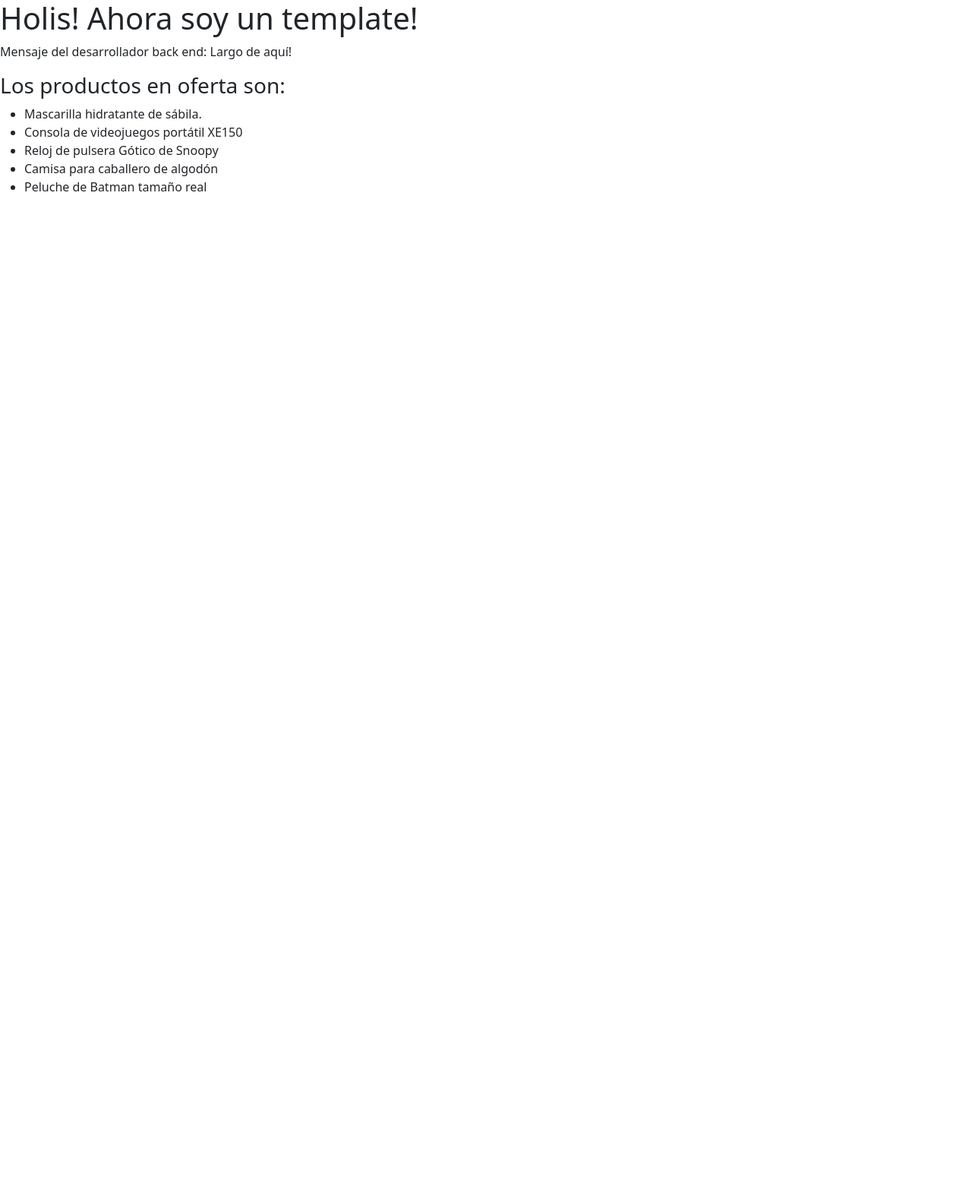
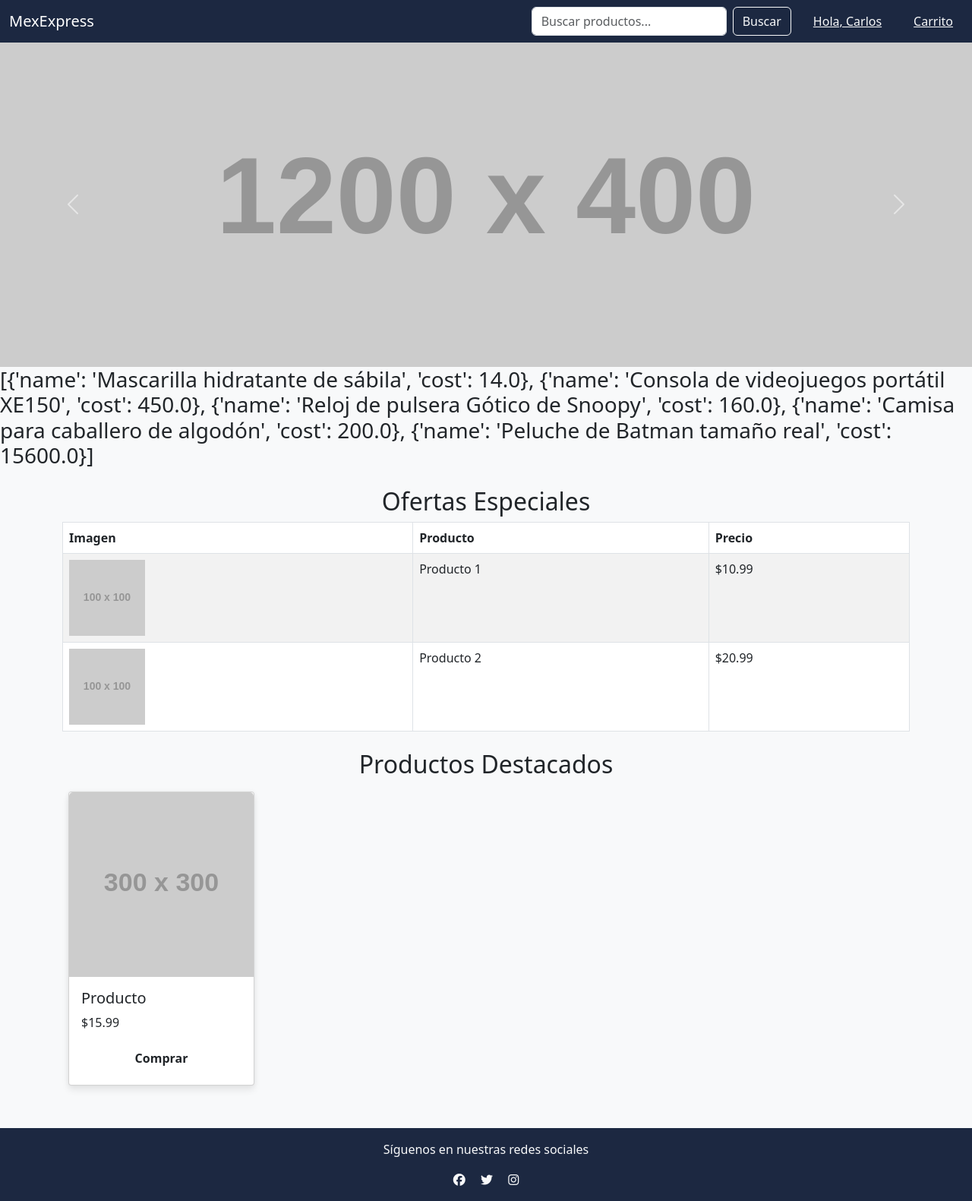
Before and after one commit to CarlosRubioTNM/mexexpress, a Django app: page / in a window 1280 px wide. Shown: the whole page at 76% size. Before the commit the page ends 252 px from the top, so only its background shows below. Run offline with Django 4.2, Linux system fonts and the light colour scheme; grey boxes labelled with a size stand in for pictures from a placeholder-image service; some libraries are stand-ins or nearby versions.

Commit message:
Clase 27 febrero

```diff
--- a/mexexpress/settings.py
+++ b/mexexpress/settings.py
@@ -16,6 +16,7 @@
 # Build paths inside the project like this: BASE_DIR / 'subdir'.
 BASE_DIR = Path(__file__).resolve().parent.parent
 TEMPLATES_DIR = os.path.join(BASE_DIR, "templates")
+STATIC_DIR = os.path.join(BASE_DIR, "static")
 
 
 # Quick-start development settings - unsuitable for production
@@ -119,6 +120,7 @@
 # https://docs.djangoproject.com/en/4.2/howto/static-files/
 
 STATIC_URL = 'static/'
+STATICFILES_DIRS = [STATIC_DIR,]
 
 # Default primary key field type
 # https://docs.djangoproject.com/en/4.2/ref/settings/#default-auto-field
--- a/shopApp/views.py
+++ b/shopApp/views.py
@@ -4,13 +4,29 @@
 # Create your views here.
 def index(request):
     my_context = {
+        'user' : 'Carlos',
         'message' : 'Largo de aquí!',
-        'products' : [
-            'Mascarilla hidratante de sábila.',
-            'Consola de videojuegos portátil XE150',
-            'Reloj de pulsera Gótico de Snoopy',
-            'Camisa para caballero de algodón',
-            'Peluche de Batman tamaño real',
+        'special_offers' : [
+            {
+                'name' : 'Mascarilla hidratante de sábila',
+                'cost' : 14.00
+            },
+            {
+                'name' : 'Consola de videojuegos portátil XE150',
+                'cost' : 450.00
+            },
+            {
+                'name' : 'Reloj de pulsera Gótico de Snoopy',
+                'cost' : 160.00
+            },
+            {
+                'name' : 'Camisa para caballero de algodón',
+                'cost' : 200.00
+            },
+            {
+                'name' : 'Peluche de Batman tamaño real',
+                'cost' : 15600.00
+            },
         ],
     }
     return render(request, 'shopApp/index.html', context=my_context)
--- /dev/null
+++ b/static/shopApp/css/styles.css
@@ -0,0 +1,31 @@
+
+
+.navbar {
+    background-color: rgb(28,40,65);
+}
+
+.card {
+    margin: 0.5em;
+    border-radius: 4px;
+    background: #fff;
+    box-shadow: 0 6px 10px rgba(0,0,0,.08), 0 0 6px rgba(0,0,0,.05);
+      transition: .3s transform cubic-bezier(.155,1.105,.295,1.12),.3s box-shadow,.3s -webkit-transform cubic-bezier(.155,1.105,.295,1.12);
+  cursor: pointer;
+}
+
+.card:hover{
+     transform: scale(1.05);
+  box-shadow: 0 10px 20px rgba(0,0,0,.12), 0 4px 8px rgba(0,0,0,.06);
+}
+
+.card .btn {
+    font-weight: bold;
+}
+
+footer {
+    background-color: rgb(28,40,65);
+}
+
+thead th{
+    background-color: rgb(0,49,83);
+}
--- a/templates/shopApp/index.html
+++ b/templates/shopApp/index.html
@@ -1,21 +1,120 @@
 <!DOCTYPE html>
-<html lang="en">
+{% load static %}
+<html lang="es">
 <head>
     <meta charset="UTF-8">
-    <meta name="viewport" content="width=device-width, initial-scale=1.0">
-    <link href="https://cdn.jsdelivr.net/npm/bootstrap@5.3.3/dist/css/bootstrap.min.css" rel="stylesheet" integrity="sha384-QWTKZyjpPEjISv5WaRU9OFeRpok6YctnYmDr5pNlyT2bRjXh0JMhjY6hW+ALEwIH" crossorigin="anonymous">
-    <script src="https://cdn.jsdelivr.net/npm/bootstrap@5.3.3/dist/js/bootstrap.bundle.min.js" integrity="sha384-YvpcrYf0tY3lHB60NNkmXc5s9fDVZLESaAA55NDzOxhy9GkcIdslK1eN7N6jIeHz" crossorigin="anonymous"></script>
-    <title>Document</title>
+    <meta name="viewport" content="width=device-width, initial-scale=1">
+    <title>Página de Inicio - MexExpress</title>
+    <link href="https://cdn.jsdelivr.net/npm/bootstrap@5.3.0/dist/css/bootstrap.min.css" rel="stylesheet">
+    <script src="https://cdn.jsdelivr.net/npm/bootstrap@5.3.0/dist/js/bootstrap.bundle.min.js"></script>
+    <script src="https://kit.fontawesome.com/a076d05399.js" crossorigin="anonymous"></script>
+    <link rel="stylesheet" href="{% static 'shopApp/css/styles.css' %}">
 </head>
-<body>
-    <h1>Holis! Ahora soy un template!</h1>
-    <p>Mensaje del desarrollador back end: {{ message }}</p>
-    <!--<p>{{ products.0 }}</p>-->
-    <h3>Los productos en oferta son:</h3>
-    <ul>
-    {% for product in products %}
-        <li>{{ product }}</li>
-    {% endfor %}
-    </ul>
+<body class="bg-light">
+
+    <!-- Barra de navegación -->
+    <nav class="navbar navbar-expand-lg navbar-dark text-light">
+        <div class="container-fluid">
+            <a class="navbar-brand" href="#">MexExpress</a>
+            <button class="navbar-toggler" type="button" data-bs-toggle="collapse" data-bs-target="#navbarNav">
+                <span class="navbar-toggler-icon"></span>
+            </button>
+            <div class="collapse navbar-collapse" id="navbarNav">
+                <form class="d-flex ms-auto">
+                    <input class="form-control me-2" type="search" placeholder="Buscar productos...">
+                    <button class="btn btn-outline-light text-light" type="submit">Buscar</button>
+                </form>
+                <ul class="navbar-nav mr-auto mt-2 mt-lg-0">
+                    <button class="btn btn-link ms-3 text-light">
+                        {% if user == "guest" %}
+                            Iniciar sesión
+                        {% else %}
+                            Hola, {{ user }}
+                        {% endif %}
+                    </button>
+                    <button class="btn btn-link ms-3 text-light">Carrito</button>
+                </ul>
+
+            </div>
+        </div>
+    </nav>
+
+    <!-- Carrusel -->
+    <div id="carouselExample" class="carousel slide" data-bs-ride="carousel">
+        <div class="carousel-inner">
+            <div class="carousel-item active">
+                <img src="https://placehold.co/1200x400" class="d-block w-100" alt="Noticia 1">
+            </div>
+            <div class="carousel-item">
+                <img src="https://placehold.co/1200x400" class="d-block w-100" alt="Noticia 2">
+            </div>
+            <div class="carousel-item">
+                <img src="https://placehold.co/1200x400" class="d-block w-100" alt="Noticia 3">
+            </div>
+        </div>
+        <button class="carousel-control-prev" type="button" data-bs-target="#carouselExample" data-bs-slide="prev">
+            <span class="carousel-control-prev-icon"></span>
+        </button>
+        <button class="carousel-control-next" type="button" data-bs-target="#carouselExample" data-bs-slide="next">
+            <span class="carousel-control-next-icon"></span>
+        </button>
+    </div>
+
+    <h3>{{ special_offers }}</h3>
+
+    <!-- Tabla de ofertas -->
+    <div class="container my-4">
+        <h2 class="text-center">Ofertas Especiales</h2>
+        <table class="table table-striped table-bordered">
+            <thead class="">
+                <tr>
+                    <th>Imagen</th>
+                    <th>Producto</th>
+                    <th>Precio</th>
+                </tr>
+            </thead>
+            <tbody>
+                <tr>
+                    <td><img src="https://placehold.co/100" alt="Producto 1"></td>
+                    <td>Producto 1</td>
+                    <td>$10.99</td>
+                </tr>
+                <tr>
+                    <td><img src="https://placehold.co/100" alt="Producto 2"></td>
+                    <td>Producto 2</td>
+                    <td>$20.99</td>
+                </tr>
+            </tbody>
+        </table>
+    </div>
+
+    <!-- Cards de productos -->
+    <div class="container my-4 justify-content-center">
+        <h2 class="text-center">Productos Destacados</h2>
+        <div class="row">
+            <div class="col-12 col-md-4 col-lg-3 mb-4">
+                <div class="card">
+                    <img src="https://placehold.co/300" class="card-img-top" alt="Producto">
+                    <div class="card-body">
+                        <h5 class="card-title">Producto</h5>
+                        <p class="card-text">$15.99</p>
+                        <button class="btn w-100">
+                            Comprar
+                         </button>
+                    </div>
+                </div>
+            </div>
+
+        </div>
+    </div>
+
+    <!-- Footer -->
+    <footer class=" text-light text-center py-3">
+        <p>Síguenos en nuestras redes sociales</p>
+        <a href="#" class="text-light mx-2"><i class="fab fa-facebook"></i></a>
+        <a href="#" class="text-light mx-2"><i class="fab fa-twitter"></i></a>
+        <a href="#" class="text-light mx-2"><i class="fab fa-instagram"></i></a>
+    </footer>
+
 </body>
 </html>
```
